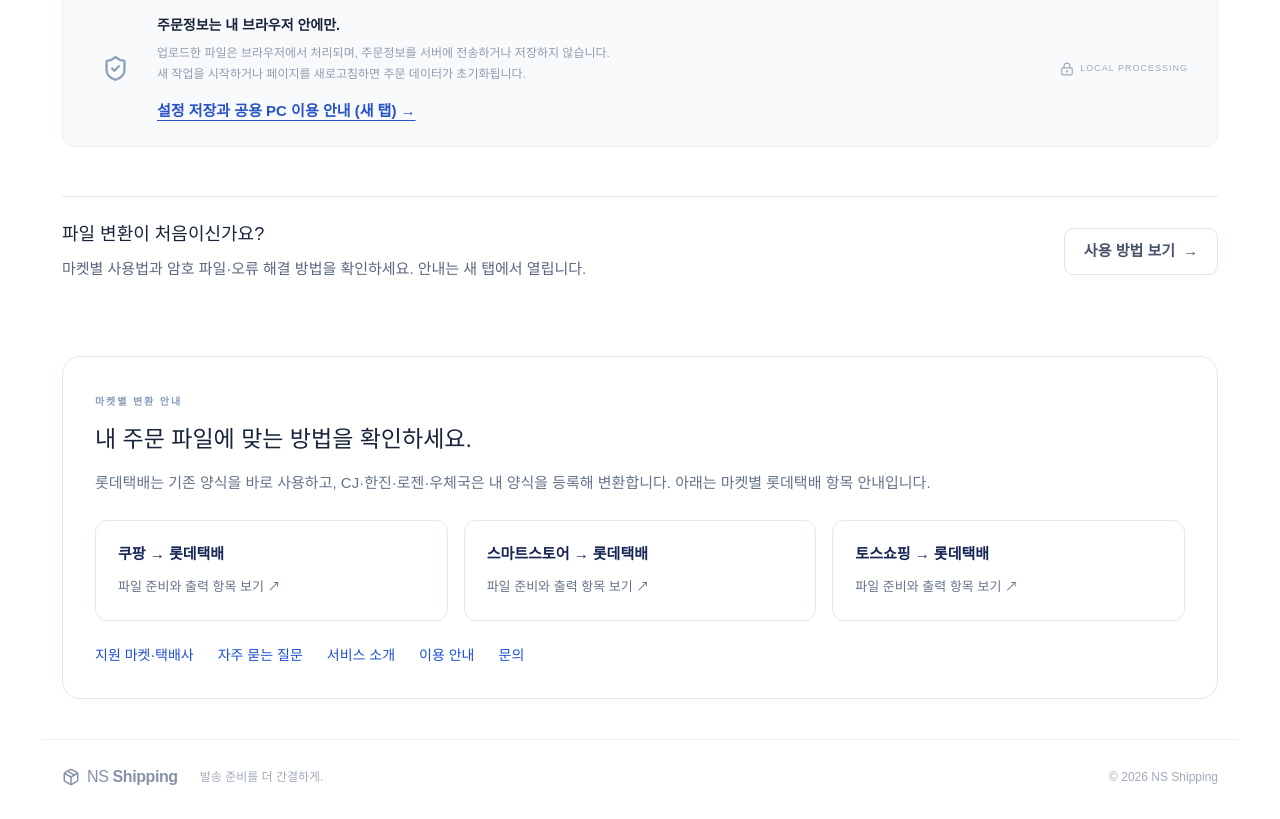
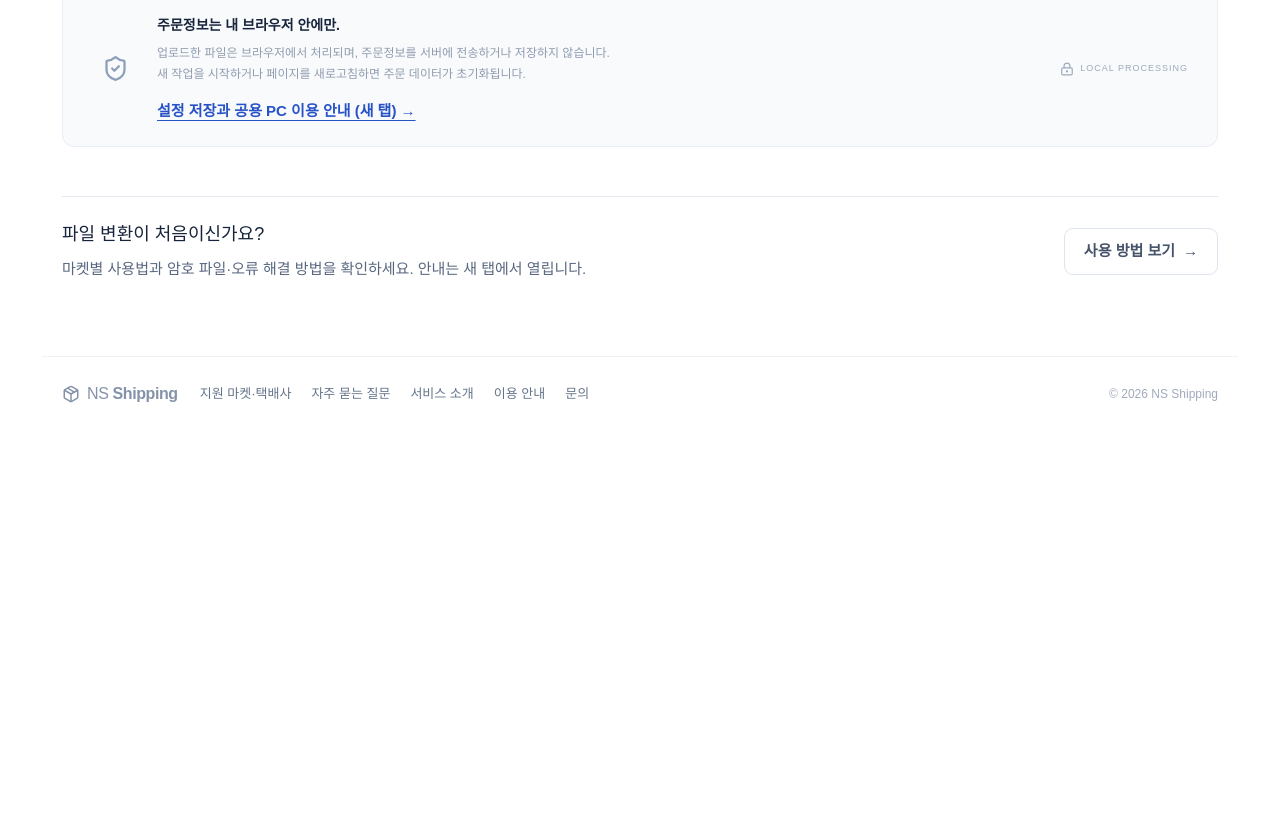
Before and after one commit to a52372852-alt/nsshipping, a Next.js app: page / in a window 1280 px wide. Shown: the part 1906-2725 px from the top of the page. After the commit the page ends 2342 px from the top, so only its background shows below. Built offline with nearby package versions, Linux system fonts and the light colour scheme.

Commit message:
Remove redundant Lotte guide cards from converter home

```diff
--- a/src/app/globals.css
+++ b/src/app/globals.css
@@ -2447,3 +2447,19 @@
     width: 100%;
   }
 }
+
+.footer-service-links {
+  display: flex;
+  flex-wrap: wrap;
+  justify-content: center;
+  gap: 12px 20px;
+  font-size: 13px;
+}
+.footer-service-links a {
+  color: #64748b;
+  text-decoration: none;
+}
+.footer-service-links a:hover {
+  color: #1d4ed8;
+  text-decoration: underline;
+}
--- a/src/components/shipping-app.tsx
+++ b/src/components/shipping-app.tsx
@@ -46,7 +46,6 @@
 import { FileList } from "./file-list";
 import { OrderSummary } from "./order-summary";
 import { ConversionActions } from "./conversion-actions";
-import { conversionTools } from "@/content/tools";
 import { ServiceGuide } from "./service-guide";
 type SettingsTab = "sender" | "rules";
 export default function ShippingApp() {
@@ -488,36 +487,16 @@
             </div>
           )}
           <ServiceGuide />
-          <section
-            className="market-resources"
-            aria-labelledby="market-resources-title"
-          >
-            <span className="small-label">마켓별 변환 안내</span>
-            <h2 id="market-resources-title">
-              내 주문 파일에 맞는 방법을 확인하세요.
-            </h2>
-            <p>
-              롯데택배는 기존 양식을 바로 사용하고, CJ·한진·로젠·우체국은 내
-              양식을 등록해 변환합니다. 아래는 마켓별 롯데택배 항목 안내입니다.
-            </p>
-            <div className="resource-grid">
-              {conversionTools.map((tool) => (
-                <Link
-                  key={tool.slug}
-                  href={`/tools/${tool.slug}`}
-                  target="_blank"
-                  rel="noopener noreferrer"
-                  prefetch={false}
-                >
-                  <strong>{tool.market} → 롯데택배</strong>
+        </div>
+      </main>
+      <footer>
+        <a href="#" className="brand">
+          <Package size={18} />
           <span>
-                    파일 준비와 출력 항목 보기 ↗
-                    <span className="sr-only"> (새 탭)</span>
+            NS <strong>Shipping</strong>
           </span>
-                </Link>
-              ))}
-            </div>
-            <nav aria-label="서비스 정보">
+        </a>
+        <nav aria-label="서비스 정보" className="footer-service-links">
           {[
             ["/tools", "지원 마켓·택배사"],
             ["/help", "자주 묻는 질문"],
@@ -537,17 +516,6 @@
             </Link>
           ))}
         </nav>
-          </section>
-        </div>
-      </main>
-      <footer>
-        <a href="#" className="brand">
-          <Package size={18} />
-          <span>
-            NS <strong>Shipping</strong>
-          </span>
-        </a>
-        <span>발송 준비를 더 간결하게.</span>
         <span>© {new Date().getFullYear()} NS Shipping</span>
       </footer>
       {settings && (
```
Also changed, not shown: 1 other file (tests, documents, lock files or other folders). Lines whose indentation alone changed are shown as unchanged.
